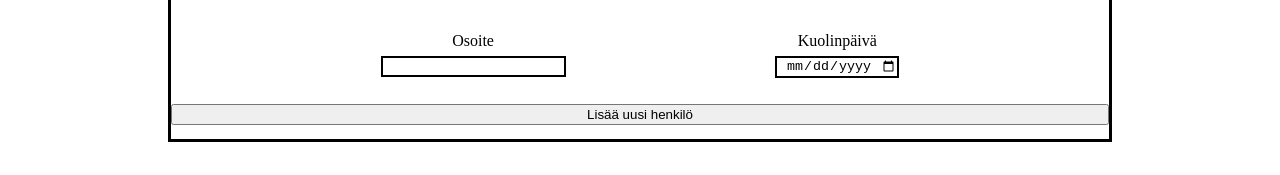
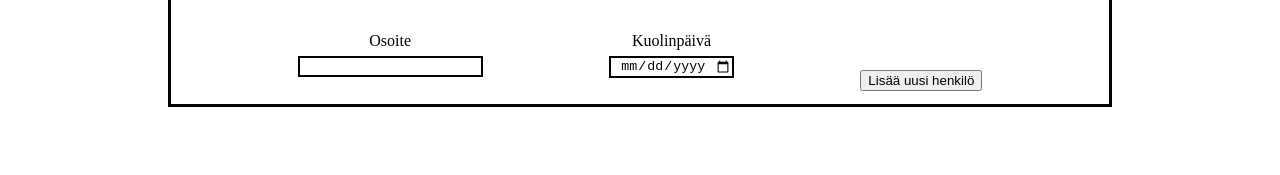
Before and after one commit to JJarvenpaa/cgi_assignment, an Angular app: page / in a window 1280 px wide. Shown: the part 124-299 px from the top of the page. Built offline with nearby package versions, Linux system fonts and the light colour scheme; no server answers.

Commit message:
Revert button 100% width in add person form

```diff
--- a/src/app/app.component.css
+++ b/src/app/app.component.css
@@ -23,8 +23,8 @@
 }
 
 .form-person button{
-   width: 100%;
    margin-bottom: 1em;
+   align-self: flex-end;
 }
 
 .persons-container {
```
